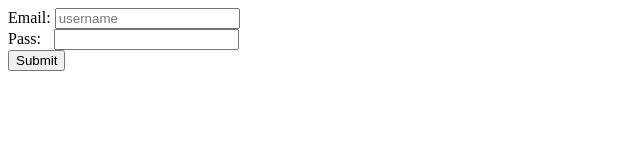
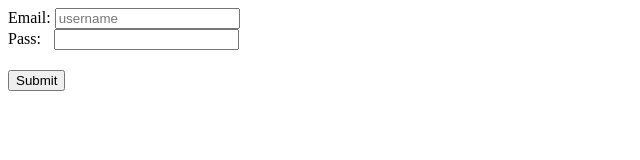
Before and after one commit to dnduc789/ecommerce-furni, a plain HTML site: page abc.html in a window 1280 px wide. Shown: the whole page, without its empty margins (0-640 px from the left). Drawn offline with Linux system fonts and the light colour scheme.

Commit message:
make submit button 20px from top

```diff
--- a/abc.html
+++ b/abc.html
@@ -11,7 +11,7 @@
         <input type="text" id="username" placeholder="username"> <br>
         <label for="password">Pass: </label>
         <input type="password" id="password" style="position: relative; left: 9px"> <br>
-        <input type="submit" value="Submit">
+        <input type="submit" value="Submit" style="margin-top: 20px">
     </form>
 </body>
 </html>
```
